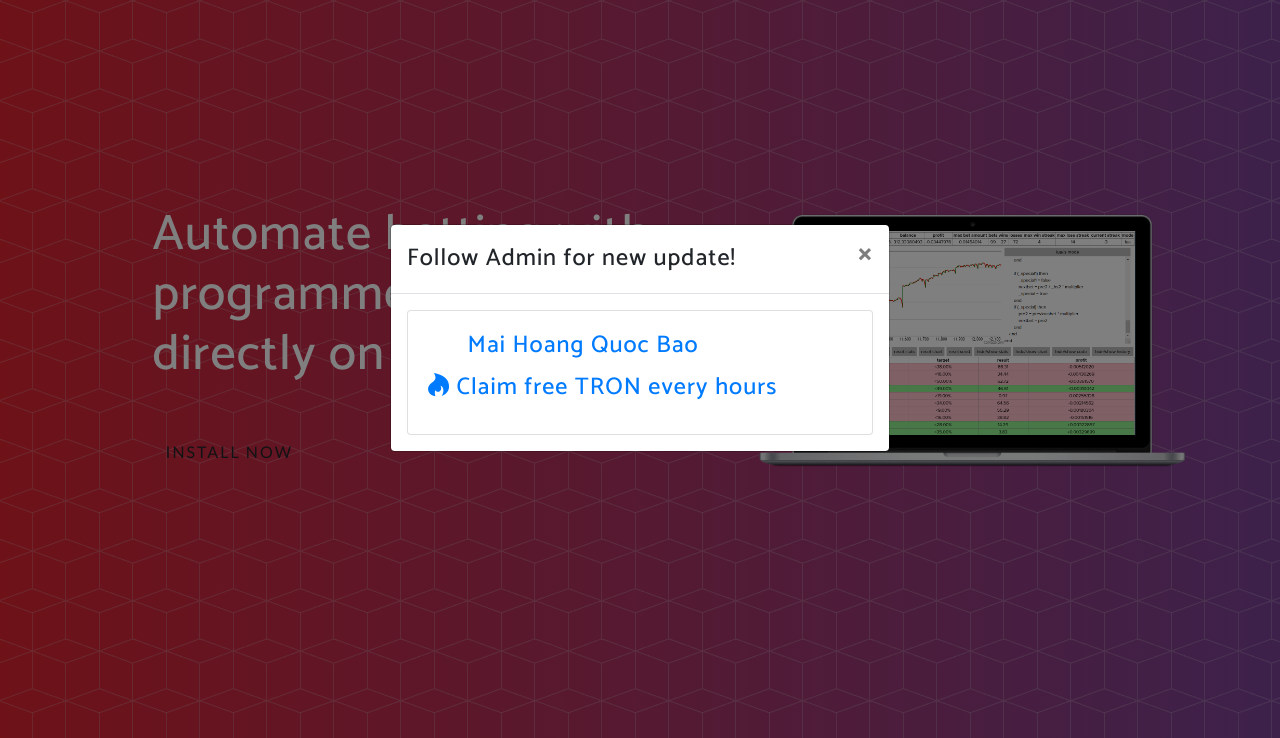
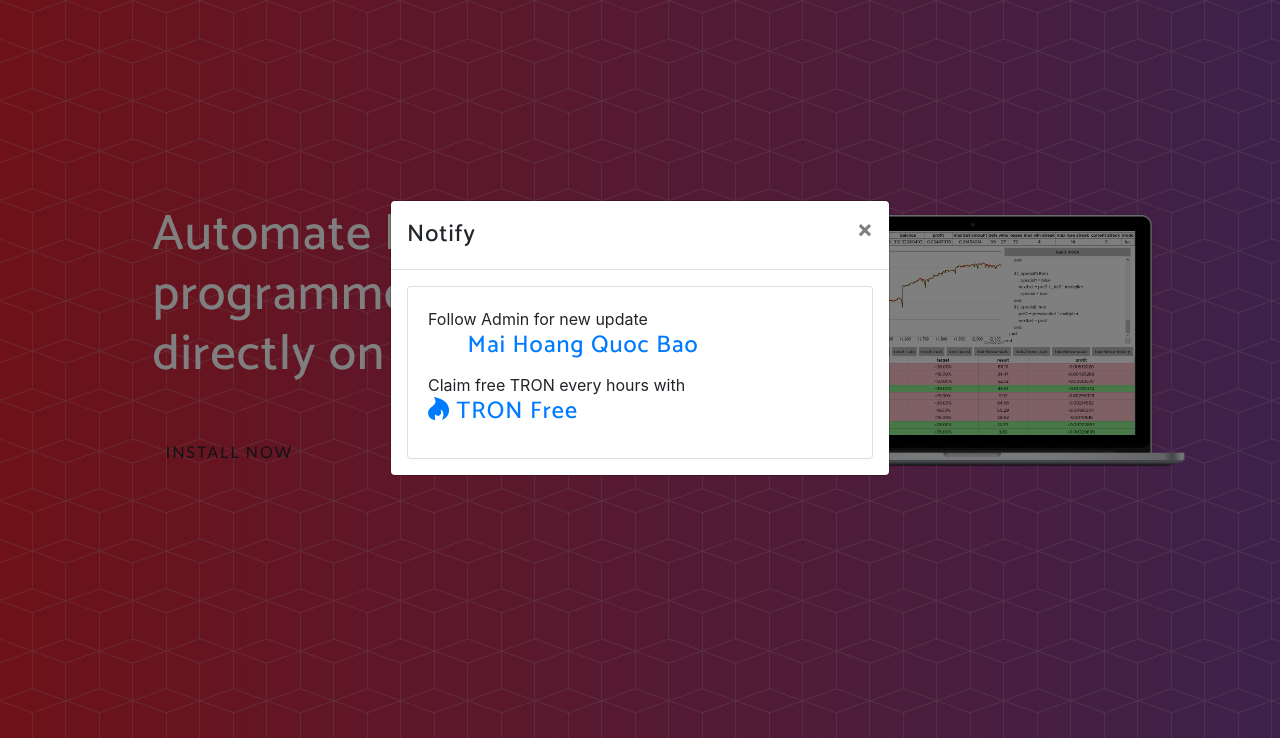
Before and after one commit to mhqb365/webdicebot, a website with bundled scripts: page index.html in a window 1280 px wide. Shown: the part 62-800 px from the top of the page. Built offline with nearby package versions, Linux system fonts and the light colour scheme; a script that the page names is missing; files whose address does not match are found by name; a web font is replaced by a local one.

Commit message:
new-deploy

```diff
--- a/index.html
+++ b/index.html
@@ -345,18 +345,20 @@
     <div class="modal-dialog modal-dialog-centered">
       <div class="modal-content">
         <div class="modal-header">
-          <h4 class="modal-title">Follow Admin for new update!</h4>
+          <h4 class="modal-title">Notify</h4>
           <button type="button" class="close" data-dismiss="modal">&times;</button>
         </div>
 
         <div class="modal-body">
           <div class="card">
             <div class="card-body">
+              Follow Admin for new update
               <a href="https://facebook.com/profile.php?id=100057837374213" target="_blank">
                 <h4 class="card-title"><span><i class="fa fa-facebook mr-2"></i></span> Mai Hoang Quoc Bao</h4>
               </a>
+              Claim free TRON every hours with
               <a href="https://tronfree.webdicebot.xyz" target="_blank">
-                <h4 class="card-title"><span><i class="fab fa-hotjar"></i></span> Claim free TRON every hours</h4>
+                <h4 class="card-title"><span><i class="fab fa-hotjar"></i></span> TRON Free</h4>
               </a>
             </div>
           </div>
```
